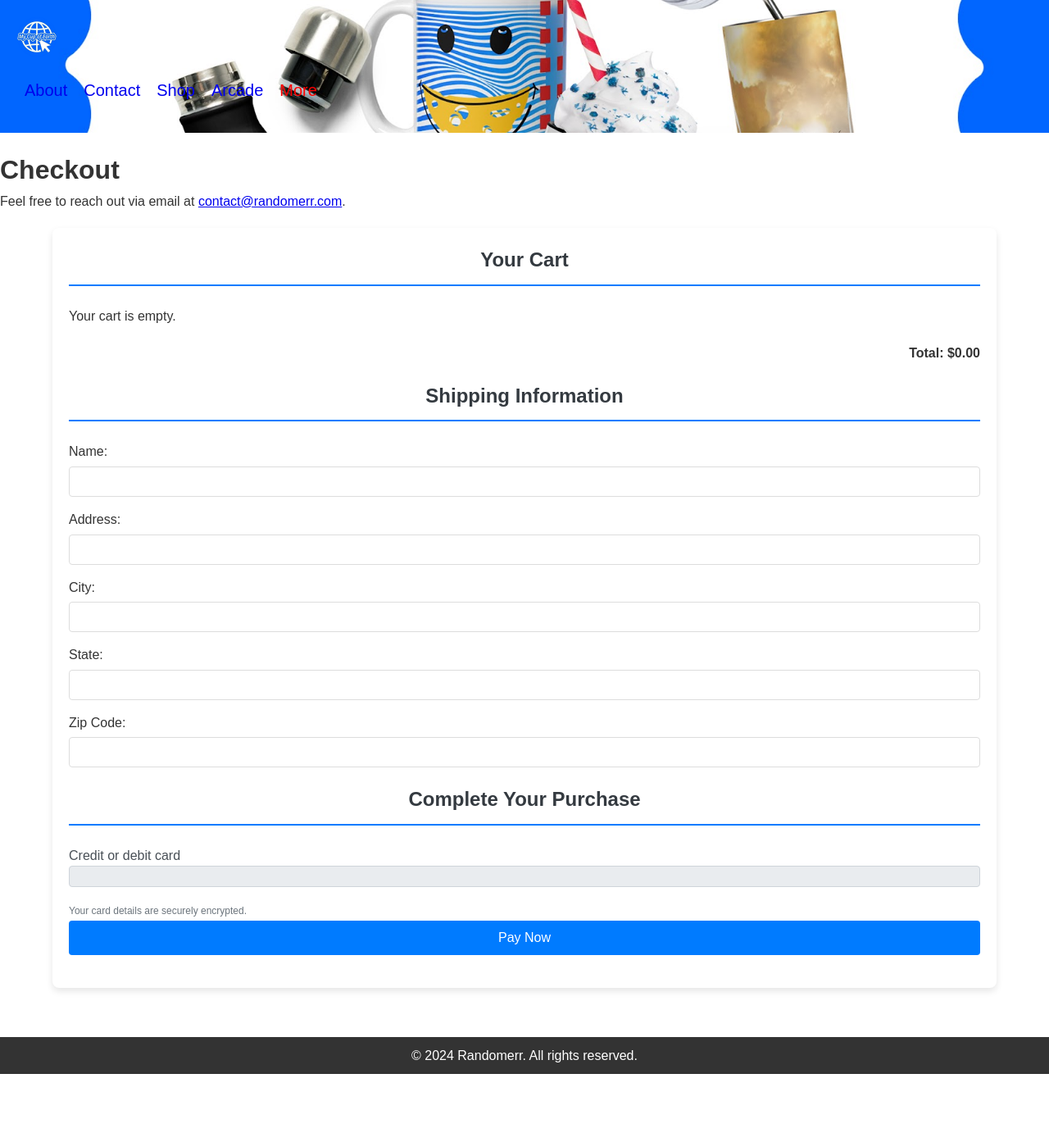
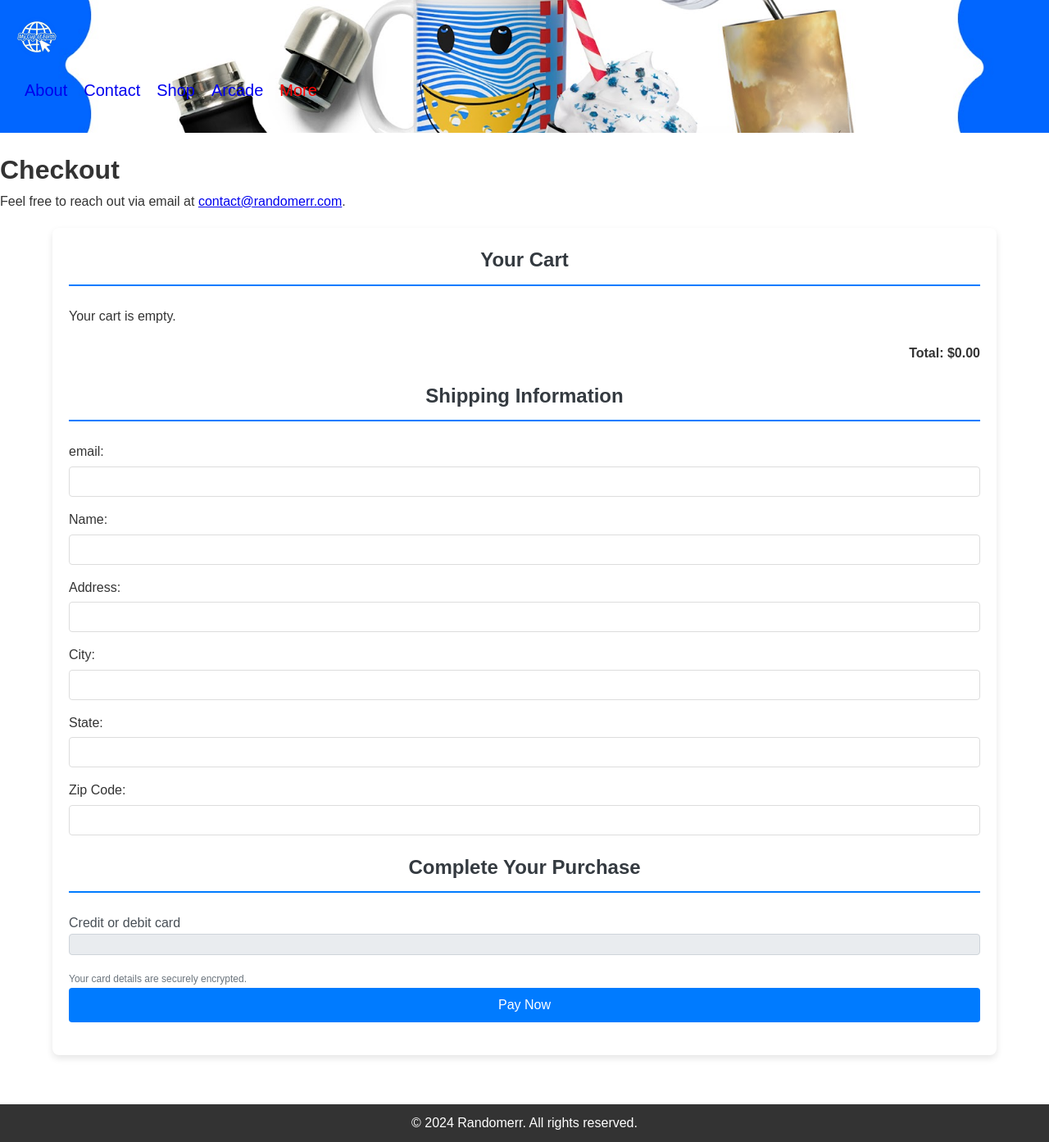
Before and after one commit to m-cochran/Randomerr, a Jekyll site: the page built from checkout.md, in a window 1280 px wide. Shown: the whole page at 82% size. Built offline with Jekyll 4.4.1, drawn with Linux system fonts in a browser that asks for light colours; before the commit the page ends 1310 px from its top, so only the background shows below that.

Commit message:
Update checkout.md

```diff
--- a/checkout.md
+++ b/checkout.md
@@ -26,6 +26,10 @@ Feel free to reach out via email at [contact@randomerr.com](mailto:contact@rando
   <section id="shipping-info">
     <h2>Shipping Information</h2>
     <form id="shipping-form">
+      <div class="form-group">
+        <label for="email">email:</label>
+        <input type="text" id="email" name="email" required>
+      </div>
       <div class="form-group">
         <label for="name">Name:</label>
         <input type="text" id="name" name="name" required>
@@ -81,6 +85,7 @@ Feel free to reach out via email at [contact@randomerr.com](mailto:contact@rando
 
     var cartTotal = document.getElementById("cart-total").textContent.replace("Total: $", "");
     var shippingDetails = {
+      email: document.getElementById("email").value,
       name: document.getElementById("name").value,
       address: {
         line1: document.getElementById("address").value,
```
